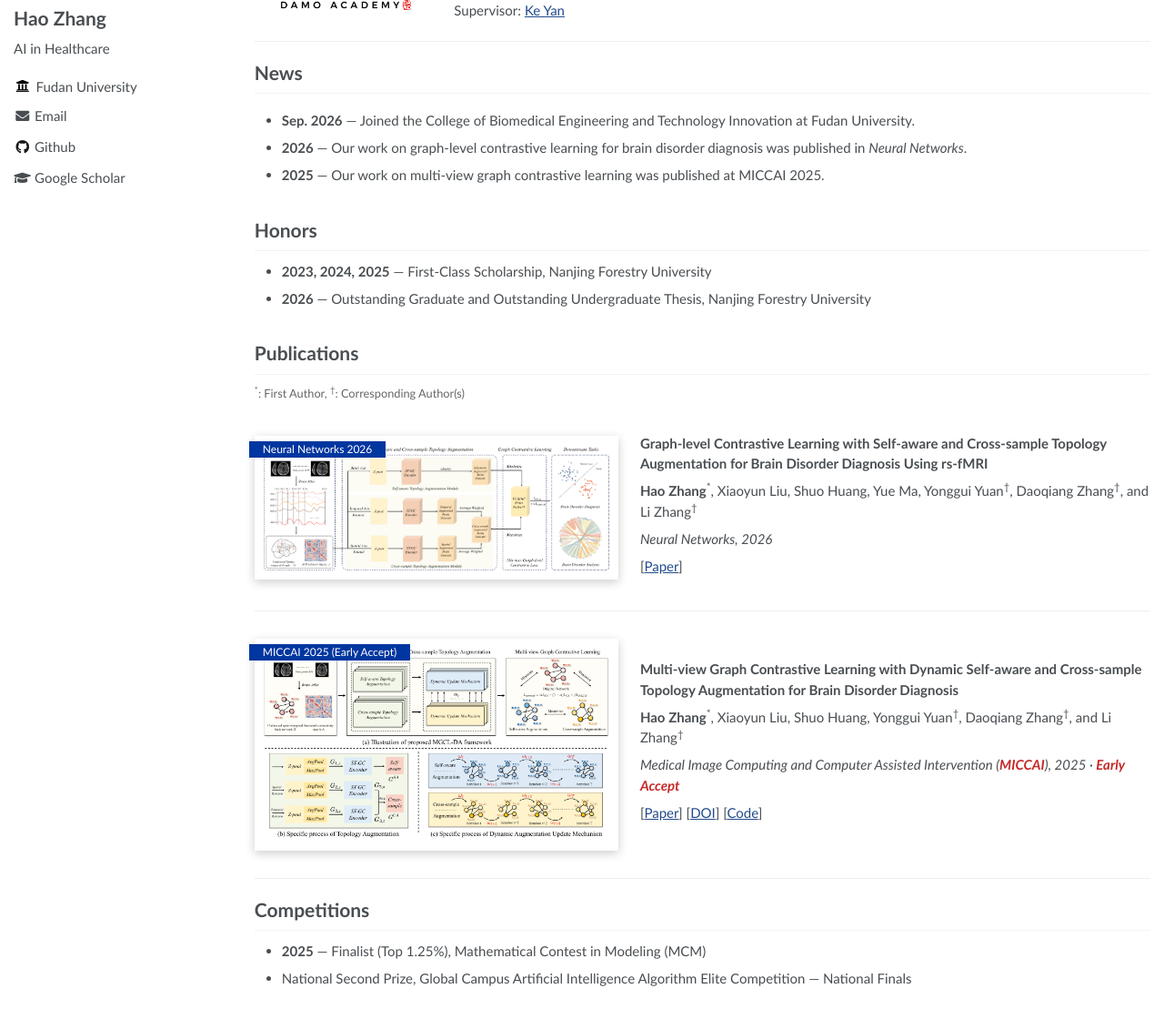
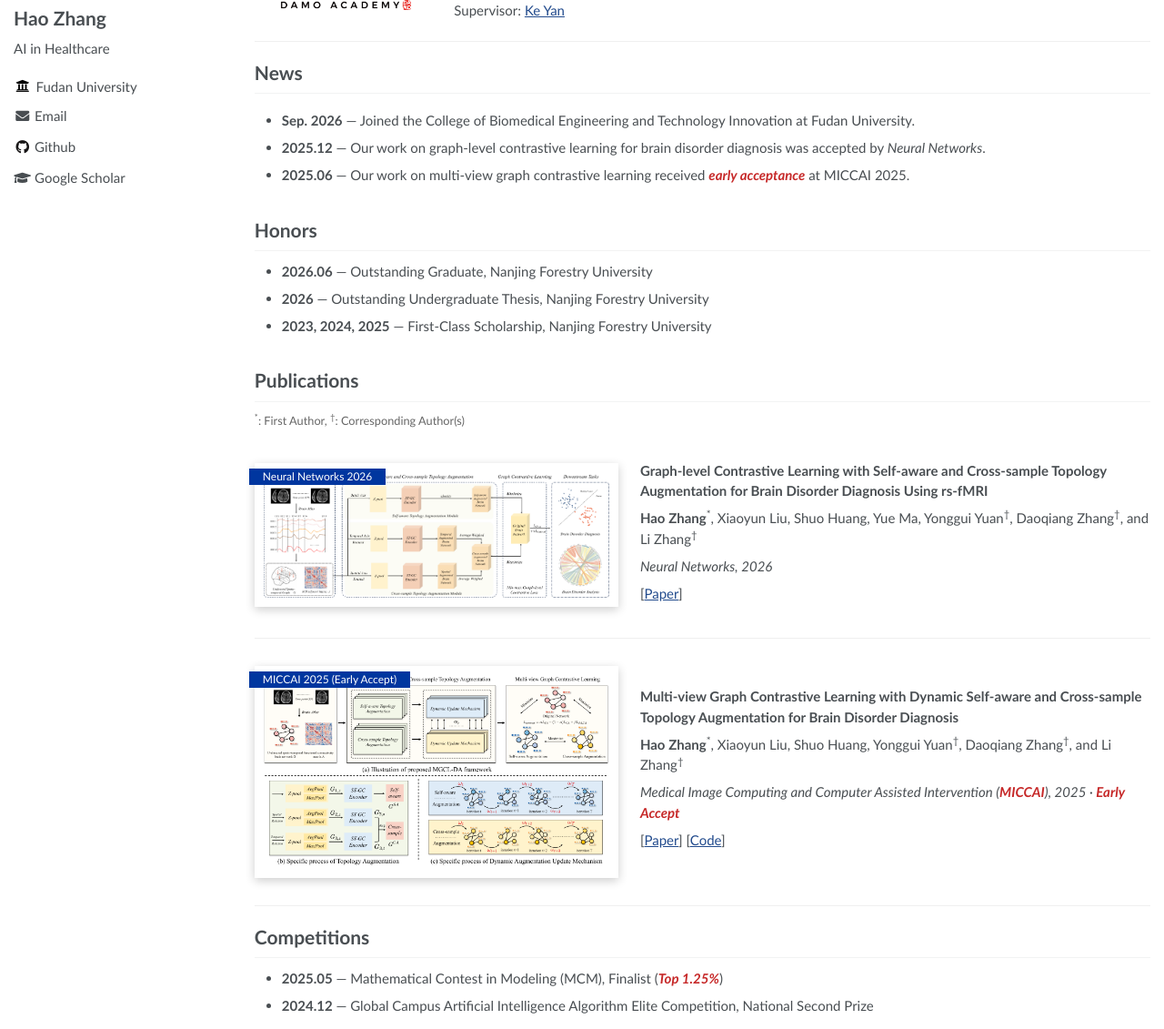
Before and after one commit to goodcodingagoodboy/goodcodingagoodboy.github.io, a Jekyll site: the page built from _pages/about.md, in a window 1280 px wide and 1400 px high, scrolled down 449 px, cut to the strip 269-1400 px from the top of the window. Shown: the whole strip at 91% size. Built offline with Jekyll 4.4.1, drawn with Linux system fonts in a browser that asks for light colours; before the commit the page ends 1819 px from its top, so only the background shows below that.

Commit message:
Refine news honors and competition details

```diff
--- a/_pages/about.md
+++ b/_pages/about.md
@@ -61,8 +61,8 @@ My research focuses on the application of **multimodal data in medical agents**.
 <div class="scroll-list" markdown="1">
 
 - **Sep. 2026** — Joined the College of Biomedical Engineering and Technology Innovation at Fudan University.
-- **2026** — Our work on graph-level contrastive learning for brain disorder diagnosis was published in *Neural Networks*.
-- **2025** — Our work on multi-view graph contrastive learning was published at MICCAI 2025.
+- **2025.12** — Our work on graph-level contrastive learning for brain disorder diagnosis was accepted by *Neural Networks*.
+- **2025.06** — Our work on multi-view graph contrastive learning received <span class="publication-accent">early acceptance</span> at MICCAI 2025.
 
 </div>
 
@@ -70,8 +70,9 @@ My research focuses on the application of **multimodal data in medical agents**.
 
 # Honors
 
+- **2026.06** — Outstanding Graduate, Nanjing Forestry University
+- **2026** — Outstanding Undergraduate Thesis, Nanjing Forestry University
 - **2023, 2024, 2025** — First-Class Scholarship, Nanjing Forestry University
-- **2026** — Outstanding Graduate and Outstanding Undergraduate Thesis, Nanjing Forestry University
 
 <span class="anchor" id="publications"></span>
 
@@ -114,7 +115,7 @@ My research focuses on the application of **multimodal data in medical agents**.
 
 <i>Medical Image Computing and Computer Assisted Intervention (<span class="publication-accent">MICCAI</span>), 2025 · <span class="publication-accent">Early Accept</span></i>
 
-[[Paper](https://papers.miccai.org/miccai-2025/0623-Paper2205.html)] [[DOI](https://doi.org/10.1007/978-3-032-05162-2_51)] [[Code](https://github.com/goodcodingagoodboy/MGCL-DA)]
+[[Paper](https://papers.miccai.org/miccai-2025/0623-Paper2205.html)] [[Code](https://github.com/goodcodingagoodboy/MGCL-DA)]
 
   </div>
 </div>
@@ -123,5 +124,5 @@ My research focuses on the application of **multimodal data in medical agents**.
 
 # Competitions
 
-- **2025** — Finalist (Top 1.25%), Mathematical Contest in Modeling (MCM)
-- National Second Prize, Global Campus Artificial Intelligence Algorithm Elite Competition — National Finals
+- **2025.05** — Mathematical Contest in Modeling (MCM), Finalist (<span class="publication-accent">Top 1.25%</span>)
+- **2024.12** — Global Campus Artificial Intelligence Algorithm Elite Competition, National Second Prize
```
